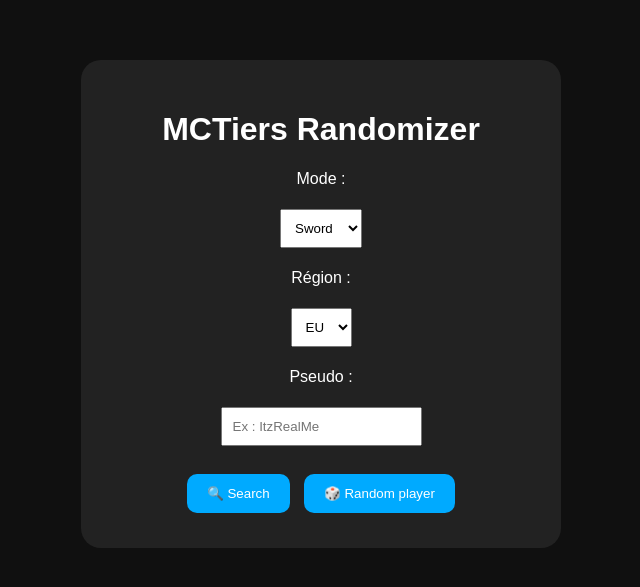
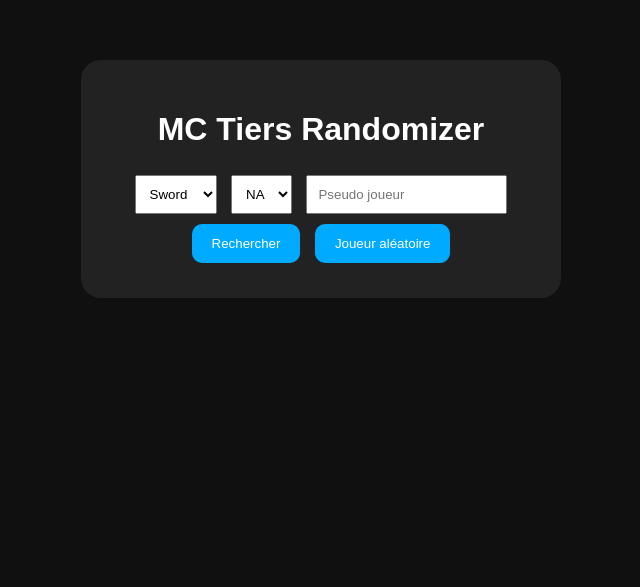
Before and after one commit to knockbacktwo/mctiers_randomizer, a Flask app: page / in a window 1280 px wide. Shown: the top 587 px of the page, without its empty margins (319-959 px from the left). Run offline with Flask 3, Linux system fonts and the light colour scheme.

Commit message:
Update index.html

```diff
--- a/templates/index.html
+++ b/templates/index.html
@@ -2,79 +2,54 @@
 <html>
 
 <head>
+    <meta charset="UTF-8">
+    <meta name="viewport" content="width=device-width, initial-scale=1.0">
 
-<title>MCTiers Randomizer</title>
+    <title>MC Tiers Randomizer</title>
 
     <link rel="stylesheet" href="{{ url_for('static', filename='style.css') }}">
-
 </head>
 
 
 <body>
 
-
 <div class="container">
 
-
-<h1>MCTiers Randomizer</h1>
+    <h1>MC Tiers Randomizer</h1>
 
 
     <form method="POST">
 
-
-<p>Mode :</p>
-
         <select name="mode">
-
             <option value="sword">Sword</option>
-
             <option value="axe">Axe</option>
-
+            <option value="mace">Mace</option>
+            <option value="smp">SMP</option>
             <option value="vanilla">Vanilla</option>
-
-<option value="pot">Pot</option>
-
-<option value="smp">SMP</option>
-
-<option value="mace">Mace</option>
-
-
         </select>
 
 
-
-<p>Région :</p>
-
         <select name="region">
-
+            <option value="NA">NA</option>
             <option value="EU">EU</option>
-
-<option value="NA">NA</option>
-
             <option value="AS">AS</option>
-
         </select>
 
 
-
-<p>Pseudo :</p>
-
         <input
+            type="text"
             name="pseudo"
-placeholder="Ex : ItzRealMe"
+            placeholder="Pseudo joueur"
         >
 
 
-<br><br>
-
-
         <button name="action" value="search">
-🔍 Search
+            Rechercher
         </button>
 
 
         <button name="action" value="random">
-🎲 Random player
+            Joueur aléatoire
         </button>
 
 
@@ -82,62 +57,55 @@ placeholder="Ex : ItzRealMe"
 
 
 
-{% if player %}
+    {% if error %}
 
-<div class="card">
-
-
-<h2>
-{{ player["name"] }}
-</h2>
-
-<img
-src="https://minotar.net/helm/{{ player['name'] }}/80"
-width="60">
-
-<p>
-🌍 Region : {{ player["region"] }}
-</p>
-
-
-
-<p>
-    <img
-src="{{ url_for('static', filename='images/t' + player['tier'] + '.svg') }}"
-width="20">
-Tier {{ player["tier"] }}
-</p>
-
-
-<p>
-    <img
-src="{{ url_for('static', filename='images/' + player['mode'] + '.svg') }}"
-width="20">
-{{ player["mode"]|capitalize }}
-</p>
-
-<p>
-            <img
-src="{{ url_for('static', filename='images/' + player['mode'] + '.svg') }}"
-width="20">
-Ranking {{ player["mode"] }} :
-{{ player.get("rank") }}
-</p>
-
-
-
+    <div class="error">
+        {{ error }}
     </div>
-
 
     {% endif %}
 
 
 
-{% if error %}
 
-<p class="error">
-{{ error }}
+    {% if player %}
+
+    <div class="player-card">
+
+
+        <h2 class="player-name">
+            {{ player.name }}
+        </h2>
+
+
+        <img
+        class="tier-icon"
+        src="{{ url_for('static', filename='t' + player.tier|string + '.svg') }}"
+        >
+
+
+        <p>
+            Tier : T{{ player.tier }}
         </p>
+
+
+        <p>
+            Rang régional : #{{ player.rank }}
+        </p>
+
+
+        <p>
+            Région : {{ player.region }}
+        </p>
+
+
+        <p>
+            Position : {{ player.pos }}
+        </p>
+
+
+    </div>
+
 
     {% endif %}
 
```
Lines whose indentation alone changed are shown as unchanged.
